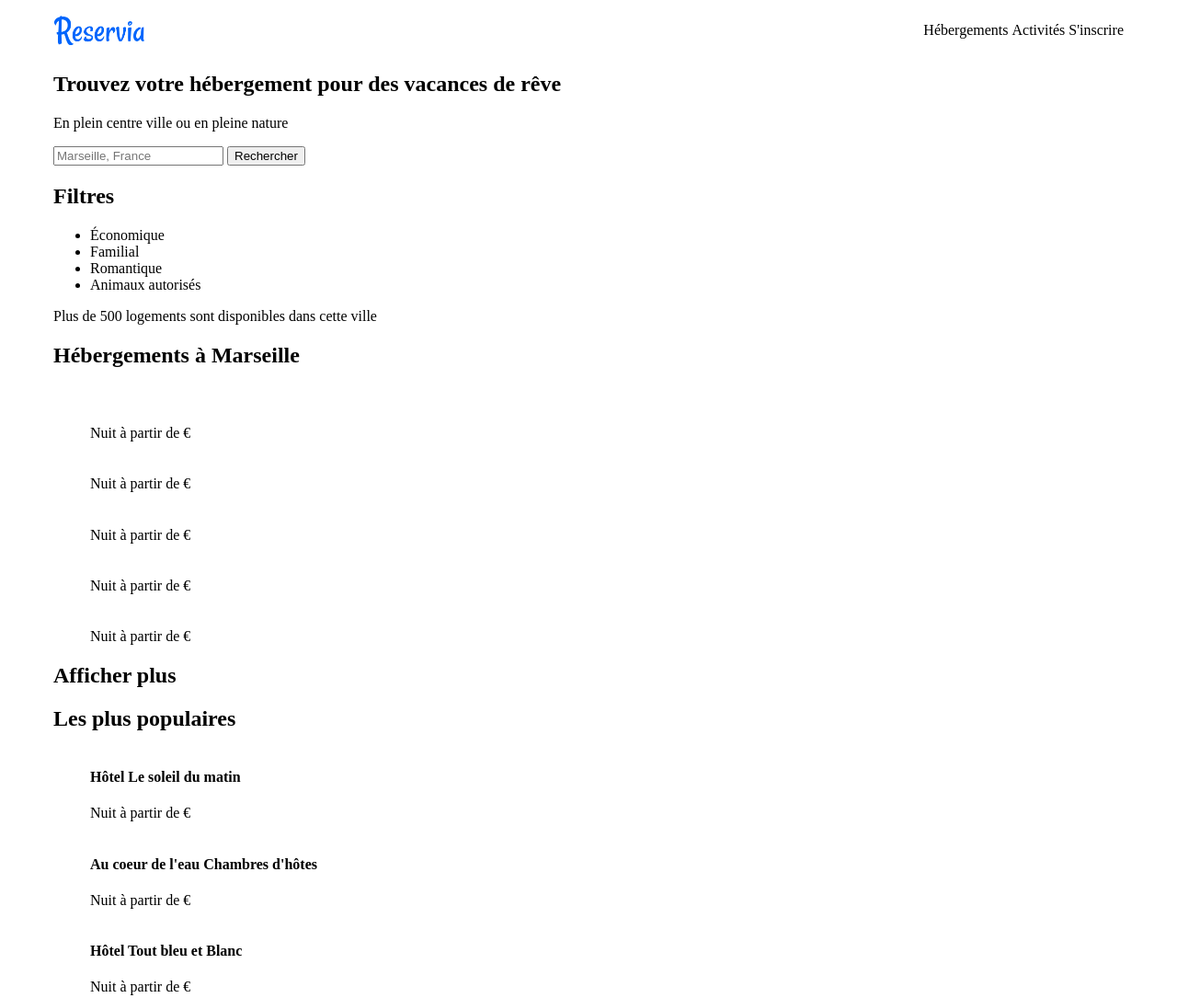
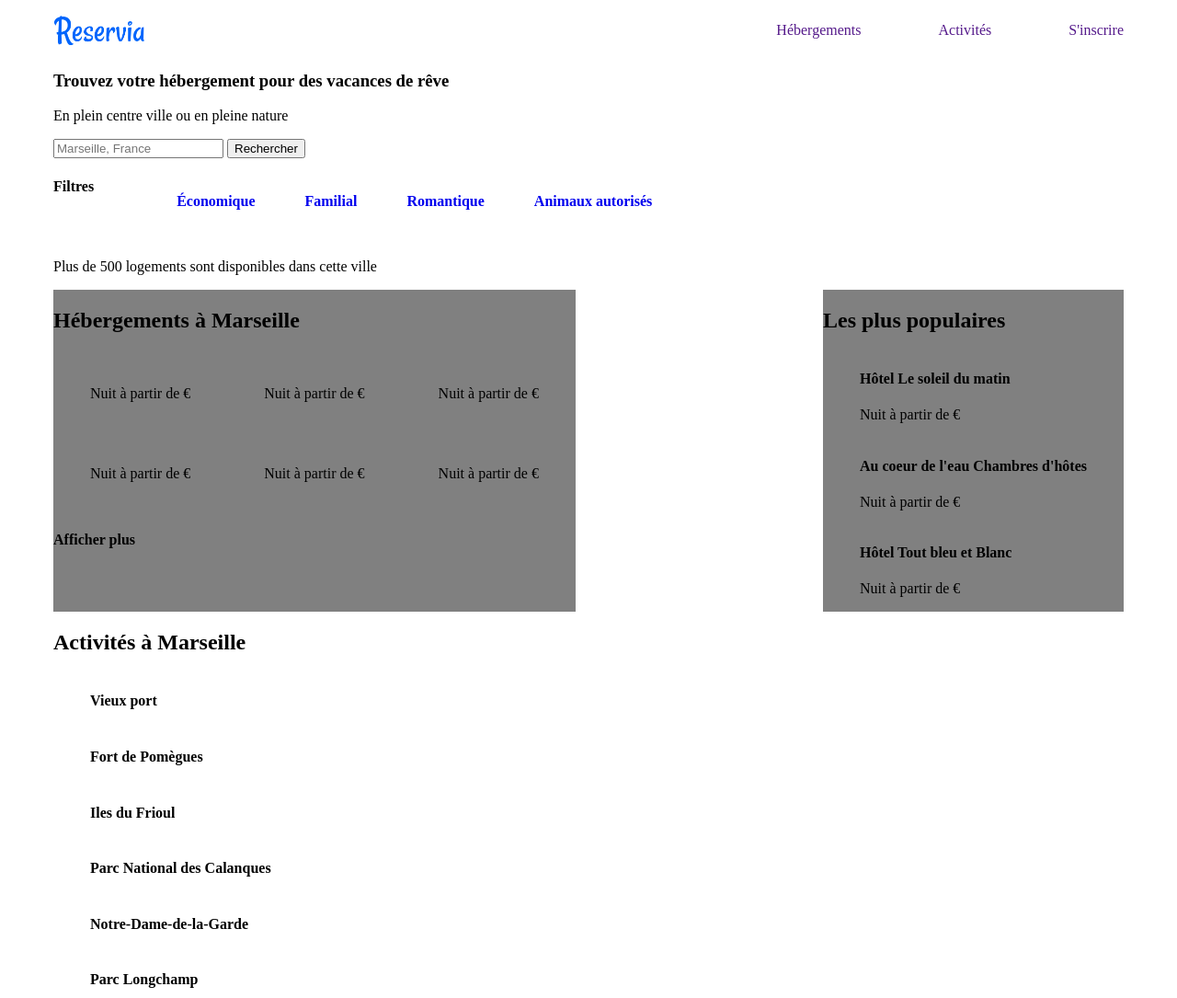
Before and after one commit to Lowriider/ClementLardeux_2_25052021, a plain HTML site: page index.html in a window 1280 px wide. Shown: the top 1085 px of the page at 92% size. Drawn offline with Linux system fonts and the light colour scheme.

Commit message:
end of first day

```diff
--- a/index.html
+++ b/index.html
@@ -16,35 +16,47 @@
                     <img src="ressources/images/logo/Reservia@3x.png" width="100px" alt="logo">
                 </div>
                 <ul>
-                    <li>Hébergements</li>
-                    <li>Activités</li>
-                    <li>S'inscrire</li>
+                    <li><a href=""> Hébergements</a></li>
+                    <li><a href=""> Activités</a></li>
+                    <li><a href="">S'inscrire</a></li>
                 </ul>
             </div>
             <div id="header-text">
-                <h2>Trouvez votre hébergement pour des vacances de rêve</h2>
+                <h3>Trouvez votre hébergement pour des vacances de rêve</h3>
                 <p>En plein centre ville ou en pleine nature</p>
             </div>
             <!-- icone locate -->
             <input type="text" name="search-bar" id="search-bar" placeholder="Marseille, France">
             <input type="button" value="Rechercher">
-            <h2>Filtres</h2>
+            <div id="filters">
+                <h4>Filtres</h4>
                 <ul>
-                <li>Économique</li>
-                <li>Familial</li>
-                <li>Romantique</li>
-                <li>Animaux autorisés</li>
+                    <li>
+                        <h4><a href="#">Économique</a></h4>
+                    </li>
+                    <li>
+                        <h4><a href="#">Familial</a></h4>
+                    </li>
+                    <li>
+                        <h4><a href="#">Romantique</a></h4>
+                    </li>
+                    <li>
+                        <h4><a href="#">Animaux autorisés</a></h4>
+                    </li>
                 </ul>
+            </div>
             <!-- icone infos-->
             <p> Plus de 500 logements sont disponibles dans cette ville</p>
         </header>
-        <div id="bloc-search-result">
+        <div id="container-result">
+            <div id="search-result">
                 <h2>Hébergements à Marseille</h2>
+                <div id="grid1">
                     <figure class="result">
                         <img src="" alt="" class="">
                         <figcaption class="legende">
                             <h4></h4>
-                    <p></p>
+                            <p>Nuit à partir de €</p>
                         </figcaption>
                     </figure>
                     <figure class="result">
@@ -82,10 +94,12 @@
                             <p>Nuit à partir de €</p>
                         </figcaption>
                     </figure>
-            <h2>Afficher plus</h2>
                 </div>
-        <div id="bloc-famous-result">
+                <h4>Afficher plus</h4>
+            </div>
+            <div id="famous-result">
                 <h2>Les plus populaires</h2> <!-- logo graph-->
+                <div id="grid2">
                     <figure class="famous-result">
                         <img src="" alt="" class="">
                         <figcaption class="legende">
@@ -107,6 +121,8 @@
                             <p>Nuit à partir de €</p>
                         </figcaption>
                     </figure>
+                </div>
+            </div>
         </div>
         <div id="activities">
             <h2>Activités à Marseille</h2>
@@ -147,6 +163,8 @@
                 </figcaption>
             </figure>
         </div>
+    </div>
+
     <footer>
         <ul>A propos
             <li>Fonctionnement du site</li>
--- a/ressources/style.css
+++ b/ressources/style.css
@@ -5,9 +5,43 @@
     display: flex;
     justify-content: space-between;
 }
+#filters {
+    display:flex;
+}
 #logo {
     display: inline-flex;
 }
 #menu ul li  {
     display:inline-block;
+    justify-content: space-between;
+    padding-left: 80px;
 }
+#menu ul li a:hover {
+    border-top:2px solid blue;
+    padding-top: 20px;
+}
+#filters ul li {
+    display:inline-block;
+    justify-content: space-between;
+    padding-left: 50px;
+}
+#container-result {
+    display: flex;
+    justify-content: space-between;
+}
+#grid1 {
+    display: grid;
+    grid-template-columns: repeat(3,1fr);
+
+}
+#search-result, #famous-result {
+    background-color: gray;
+}
+a {
+    text-decoration: none;
+}
+footer {
+    display: flex;
+    justify-content: space-between;
+    background-color: gray;
+}
```
Lines whose indentation alone changed are shown as unchanged.
